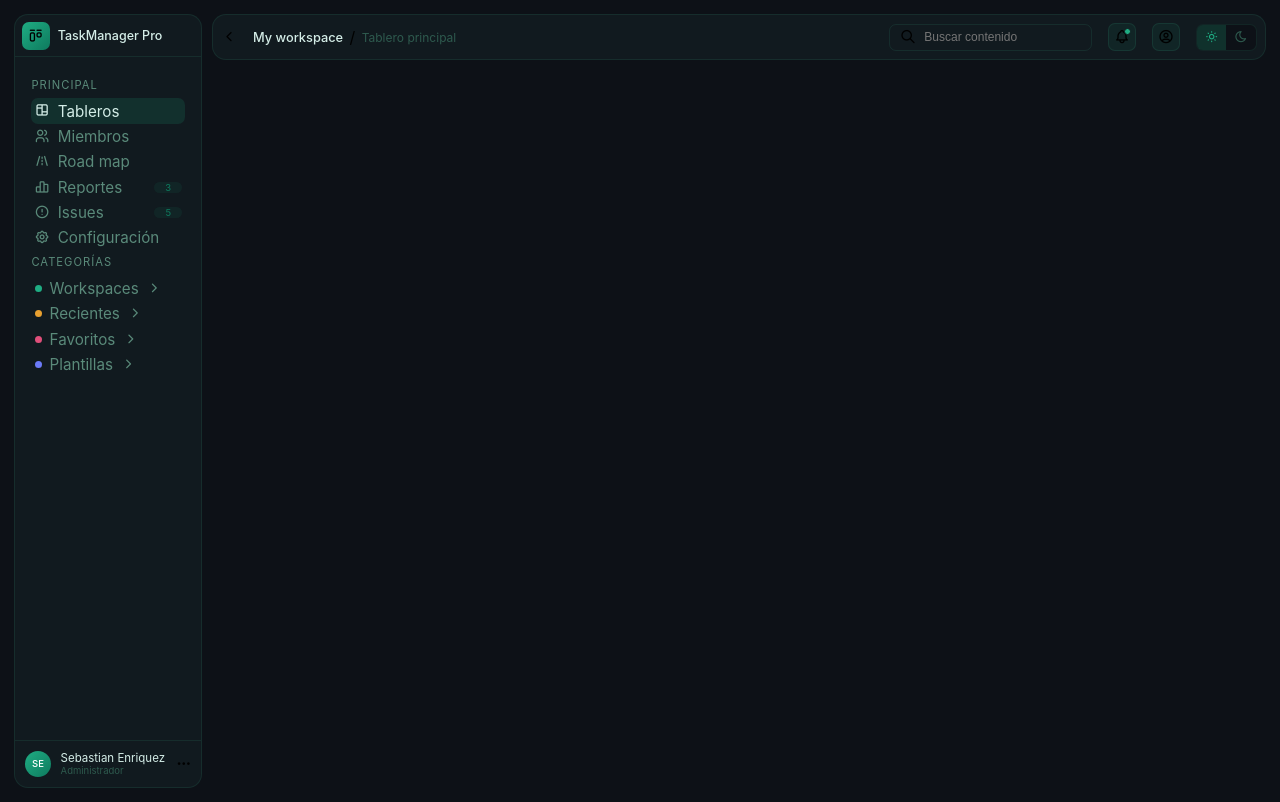
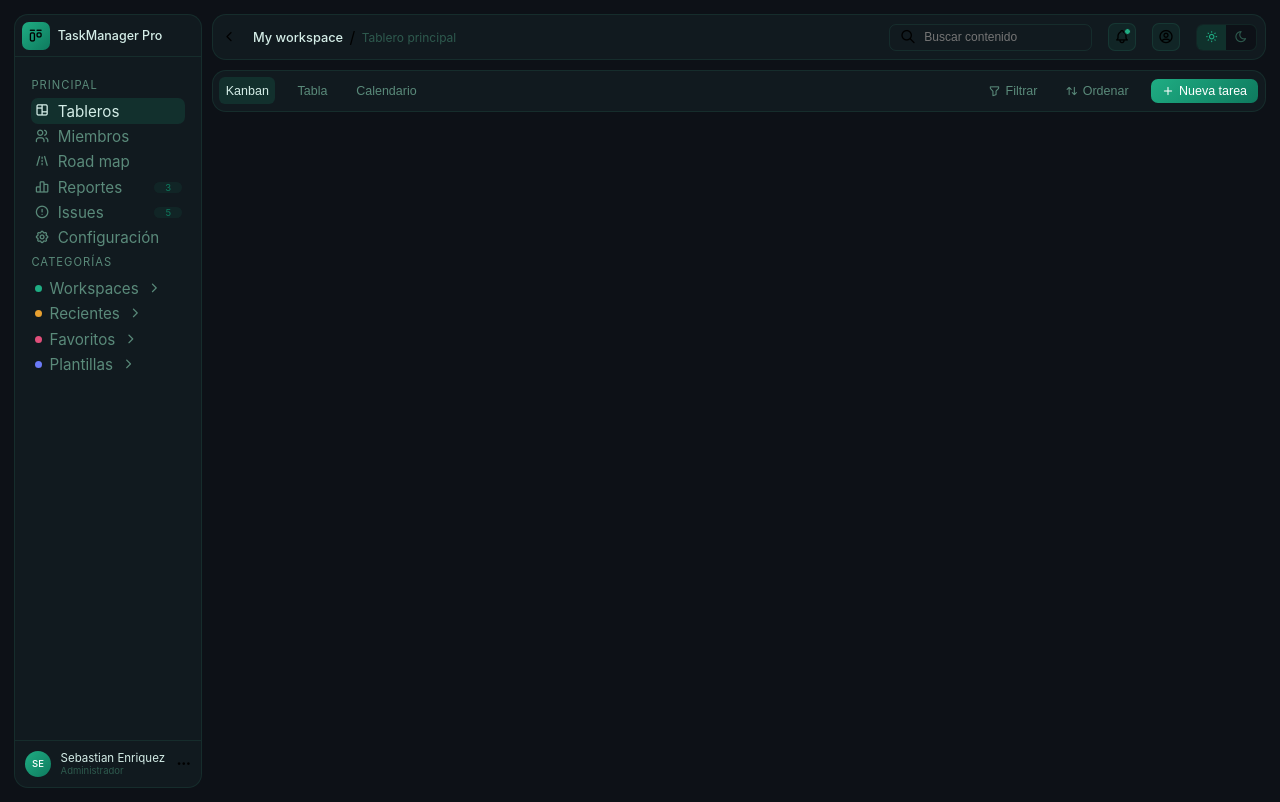
Before and after one commit to SebWebX/task-manager-pro, an Angular app: page / in a window 1280 px wide. Built offline with nearby package versions, Linux system fonts and the light colour scheme.

Commit message:
feat(board-controls): add board controls scss styles

```diff
--- a/src/app/app.component.html
+++ b/src/app/app.component.html
@@ -2,6 +2,7 @@
   <app-sidebar />
   <div class="app-main">
     <app-topbar />
+    <app-board-controls/>
     <router-outlet />
   </div>
 </div>
--- a/src/app/app.component.ts
+++ b/src/app/app.component.ts
@@ -2,11 +2,12 @@ import { Component, OnInit, Renderer2 } from '@angular/core';
 import { RouterOutlet } from '@angular/router';
 import { SidebarComponent } from './shared/components/sidebar/sidebar.component';
 import { TopbarComponent } from './shared/components/topbar/topbar.component';
+import { BoardControlsComponent } from './features/board/board-controls/board-controls.component';
 
 
 @Component({
   selector: 'app-root',
-  imports: [RouterOutlet, SidebarComponent, TopbarComponent],
+  imports: [RouterOutlet, SidebarComponent, TopbarComponent, BoardControlsComponent],
   templateUrl: './app.component.html',
   styleUrl: './app.component.scss'
 })
--- a/src/app/features/board/board-controls/board-controls.component.scss
+++ b/src/app/features/board/board-controls/board-controls.component.scss
@@ -0,0 +1,57 @@
+@use '../../../../styles/mixins' as m;
+
+
+.board-controls{
+    @include m.floating-panel;
+    @include m.flex-center;
+    padding: .4rem;
+    gap: 1rem;
+
+    &__spacer{
+        flex: 1;
+    }
+
+    &__tabs{
+        display: flex;
+        flex-direction: row;
+        gap: 1rem;
+    }
+
+    &__tab{
+        background: none;
+        border: none;
+        color: var(--text-secondary);
+        cursor: pointer;
+        font-size: .781rem;
+        padding: .4rem;
+        border-radius: 6px;
+
+        &--active{
+            background: rgba(31, 173, 131, 0.15);
+            color: var(--text-primary);
+        }
+    }
+
+    &__buttons{
+        display: flex;
+        gap: 1rem;
+    }
+
+    &__button{
+        display: flex;
+        background: none;
+        border:none;
+        font-size: .781rem;
+        color: var(--text-secondary);
+        cursor: pointer;
+        align-items: center;
+        gap: .3rem;
+
+        &--primary{
+            background: linear-gradient(135deg, #1fad83, #0e7a5e);
+            color: white;
+            padding: .3rem.7rem;
+            border-radius: 7px;
+        }
+    }
+}
--- a/src/app/features/board/board-controls/board-controls.component.ts
+++ b/src/app/features/board/board-controls/board-controls.component.ts
@@ -1,10 +1,11 @@
-import { Component } from '@angular/core';
+import { Component, ViewEncapsulation } from '@angular/core';
 
 @Component({
   selector: 'app-board-controls',
   imports: [],
   templateUrl: './board-controls.component.html',
-  styleUrl: './board-controls.component.scss'
+  styleUrl: './board-controls.component.scss',
+  encapsulation: ViewEncapsulation.None
 })
 export class BoardControlsComponent {
 
```
